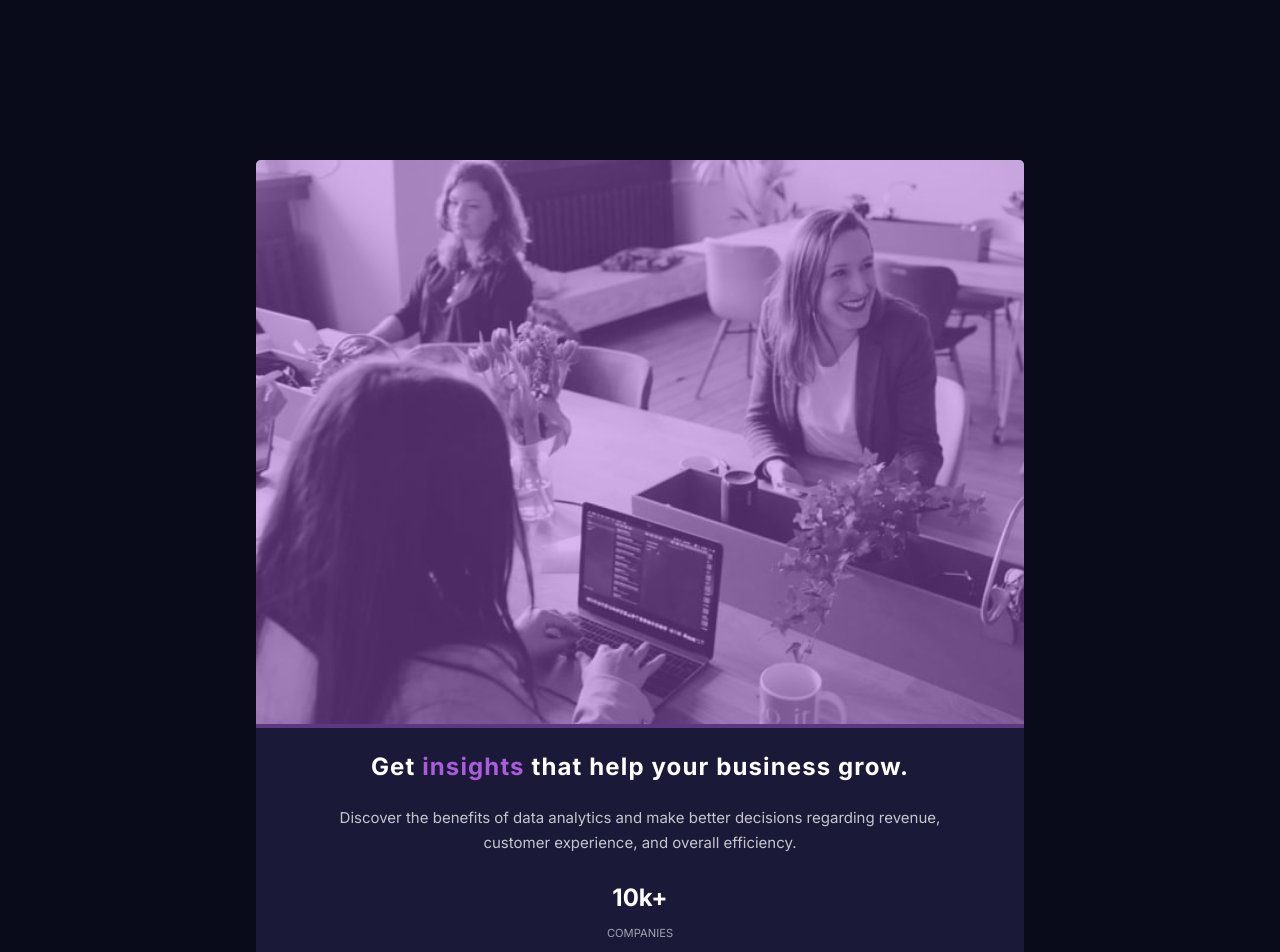
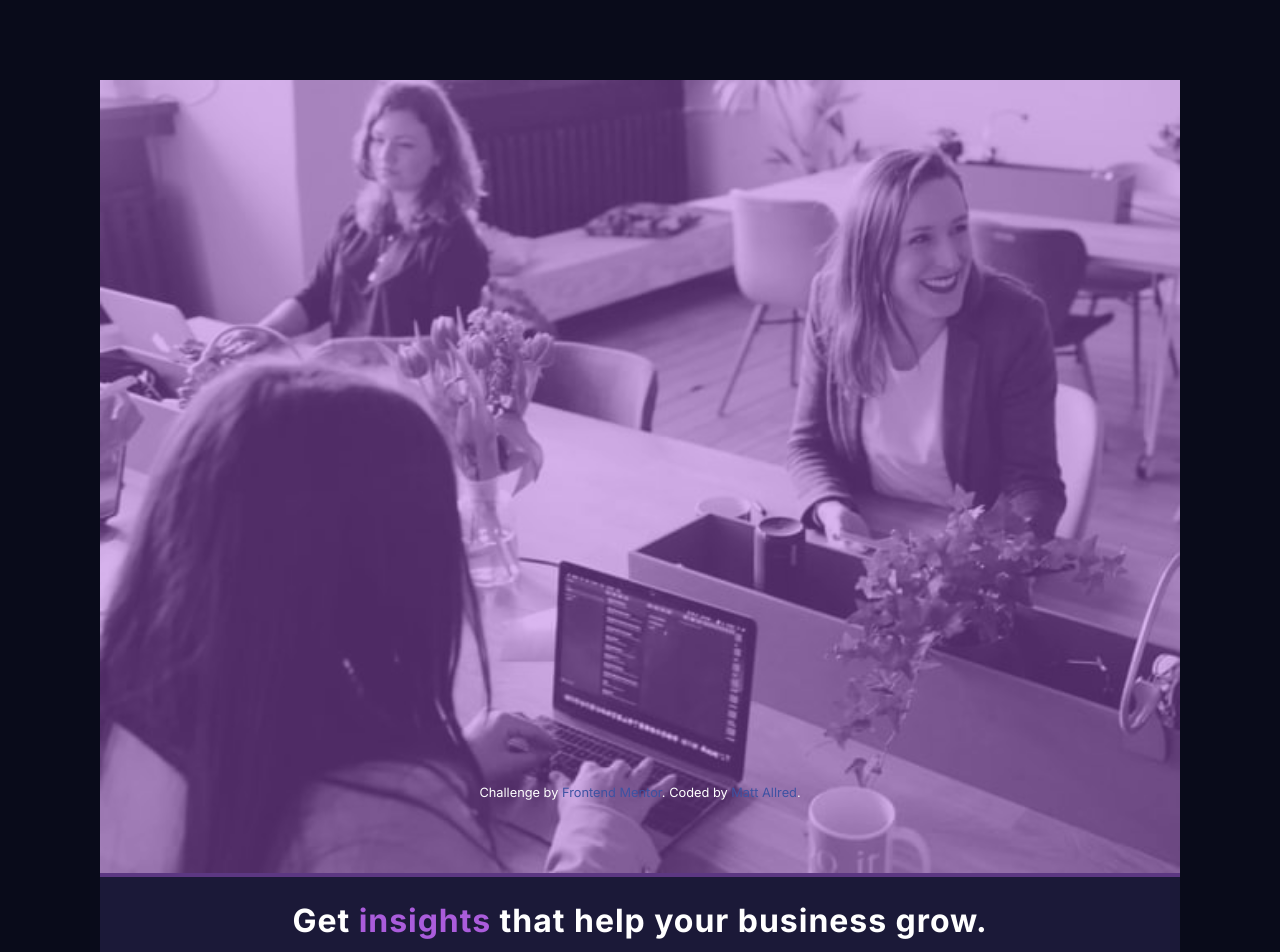
Before and after one commit to mallred7/preview-card, a plain HTML site: page index.html in a window 1280 px wide. Shown: the top 952 px of the page. Drawn offline with Linux system fonts and the light colour scheme.

Commit message:
final draft

```diff
--- a/style.css
+++ b/style.css
@@ -14,13 +14,12 @@ body {
 
 #container {
   background: hsl(244, 38%, 16%);
-  margin: 20vh auto;
-  width: 60%;
+  margin: 10vh auto;
+  width: 85%;
   max-width: 1080px;
   justify-content: center;
   align-items: center;
   border-radius: 5px;
-  overflow: hidden;
   display: flex;
   flex-direction: column;
 }
@@ -28,6 +27,7 @@ body {
 @media screen and (min-width: 1440px) {
   #container {
     flex-direction: row-reverse;
+    margin-top: 15vh;
   };
 }
 
@@ -89,14 +89,15 @@ h1, .tally {
 }
 
 #content > h1 {
-  font-size: 1.5rem;
+  font-size: 2rem;
   margin: 0 10%;
-  letter-spacing: .07rem;
+  letter-spacing: .06rem;
 }
 
 #content > p {
   color: hsla(0, 0%, 100%, 0.75);
   margin: 0 auto;
+  margin-bottom: 2rem;
   line-height: 1.6rem;
   font-size: 15px;
   word-wrap: normal;
@@ -126,7 +127,7 @@ h1, .tally {
 .datum {
   display: flex;
   flex-direction: column;
-  padding-top: 0;
+  margin-right: 10%;
 }
 
 @media screen and (min-width: 1440px) {
@@ -144,12 +145,16 @@ h2 {
   color: hsla(0, 0%, 100%, 0.6);
   text-transform: uppercase;
   font-size: .7rem;
-  margin-bottom: 1rem;
+  margin-top: 3px;
+  margin-bottom: 1.5rem;
 }
 
 footer {
   color: white;
   font-size: .8rem;
+  position: fixed;
+  bottom: 0;
+  width: 100%;
 }
 
 footer a {
```
